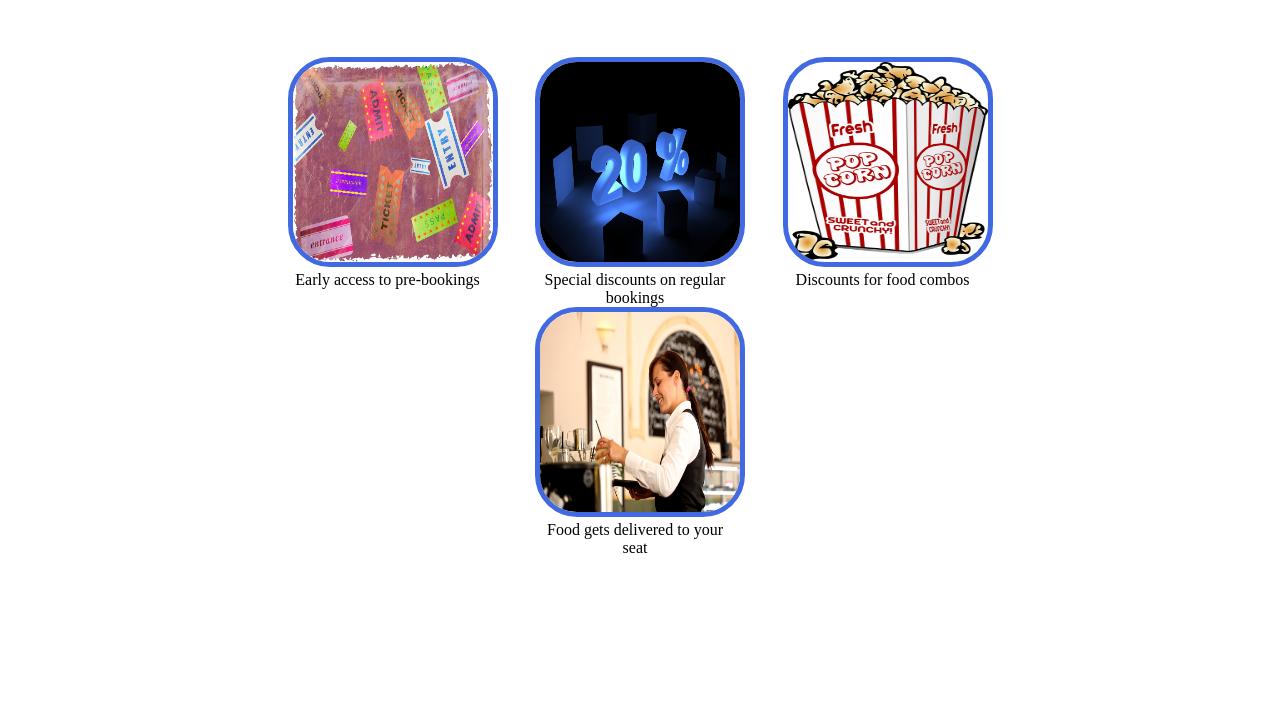
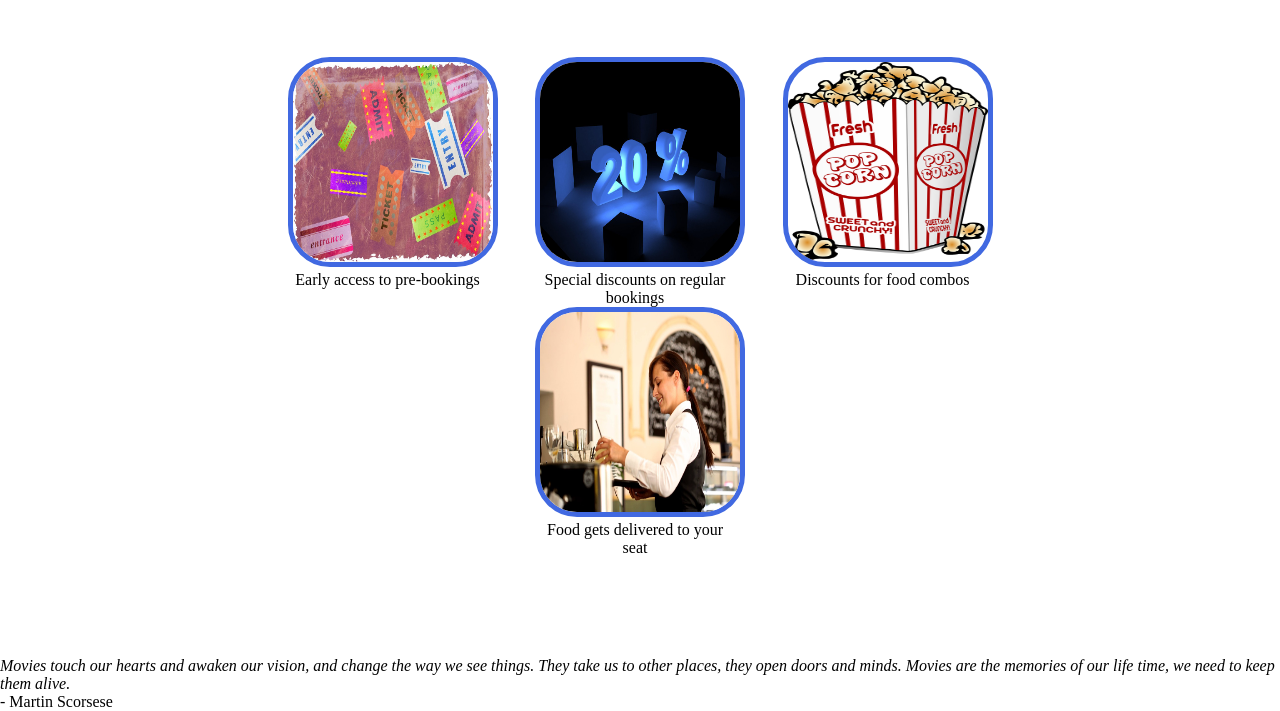
Before and after one commit to BrianRego03/landing-page, a plain HTML site: page index.html in a window 1280 px wide. Shown: the part 510-1221 px from the top of the page. Before the commit the page ends 1167 px from the top, so only its background shows below. Drawn offline with Linux system fonts and the light colour scheme.

Commit message:
Add Scorsese quote section

```diff
--- a/index.html
+++ b/index.html
@@ -50,9 +50,16 @@
             <img src="./images/waiter.jpg" class="imoje">
             <div class="tex">Food gets delivered to your seat</div>
         </div>
+    </div>
+    <div class="quote">
+        <em>
+        Movies touch our hearts and awaken our vision, and change the way we see things. They take us to other places, they open doors and minds. Movies are the memories of our life time, we need to keep them alive.
+        </em>
+    </div>
+    <div class="scor">
+        - Martin Scorsese
+    </div>
 
-
-    </div>
 
 </body>
 </html>
```
